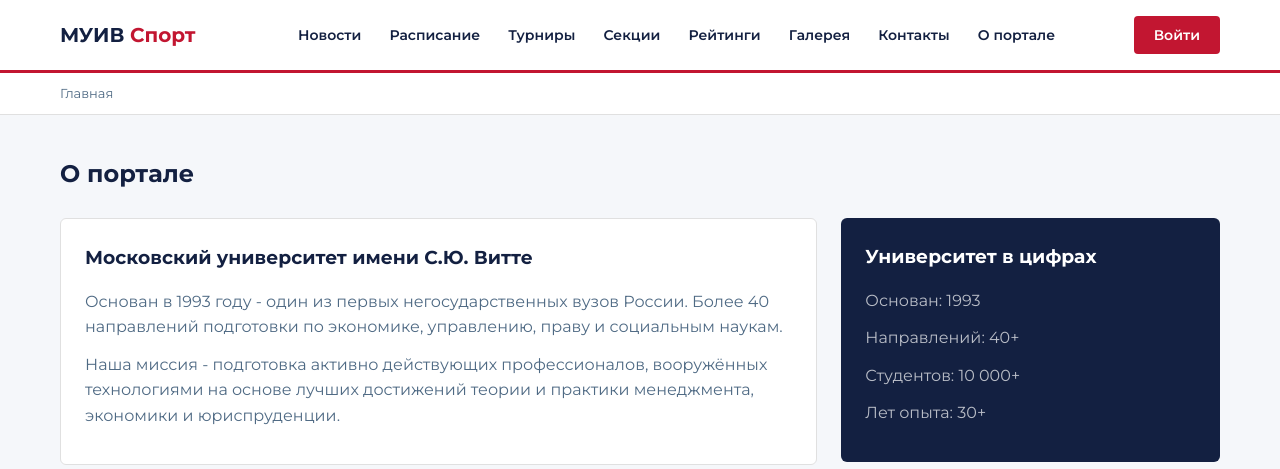
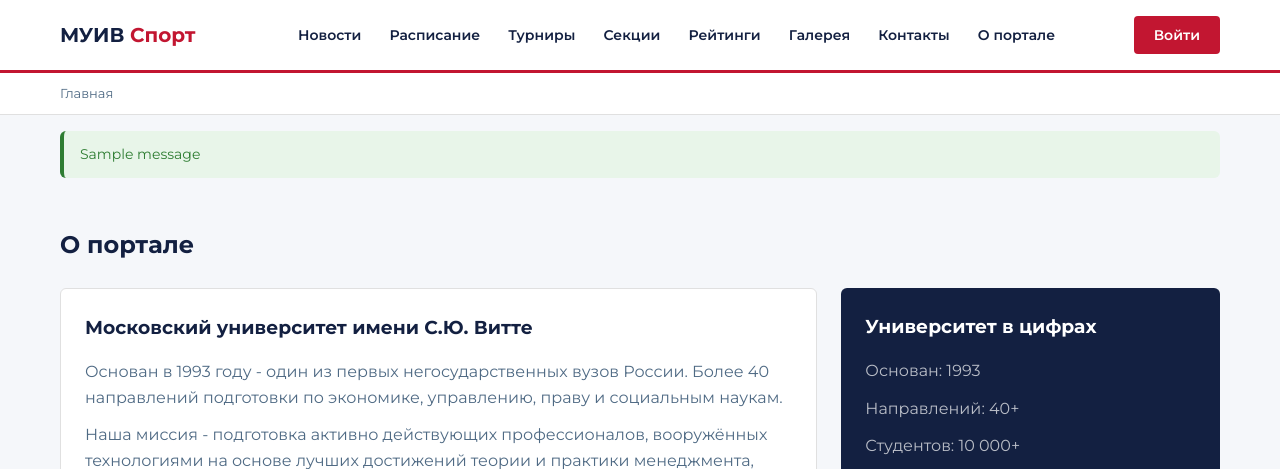
Before and after one commit to Dim-Dim-git/vitte-sport, a Django app: page /about/ in a window 1280 px wide. Shown: the top 469 px of the page. Run offline with Django 5.2, Linux system fonts and the light colour scheme; one stand-in notice (Sample message) is shown.

Commit message:
Add flash messages for training and tournament registration

```diff
--- a/main/views.py
+++ b/main/views.py
@@ -2,6 +2,7 @@
 from django.contrib.auth import logout, login
 from django.contrib.auth.decorators import login_required
 from django.contrib.auth.forms import UserCreationForm
+from django.contrib import messages
 from .models import Sport, News, UserProfile, Training, Feedback, TrainingRecord, Gallery, Tournament, TournamentParticipant, Achievement
 
 # Главная страница
@@ -175,12 +176,26 @@
         'records': records
     })
 
+
+
 # Запись студента на тренировку
 @login_required
 def training_register(request, pk):
     training = get_object_or_404(Training, pk=pk)
-    TrainingRecord.objects.get_or_create(user=request.user, training=training)
+    taken = TrainingRecord.objects.filter(training=training).count()
+    if taken >= training.capacity:
+        messages.error(request, 'Нет свободных мест на эту тренировку.')
+        return redirect('/schedule/')
+    record, created = TrainingRecord.objects.get_or_create(user=request.user, training=training)
+    if created:
+        messages.success(request, 'Вы записаны на тренировку.')
+    else:
+        messages.info(request, 'Вы уже записаны на эту тренировку.')
+
     return redirect('/schedule/')
+
+
+
 
 # Проверка роли администратора портала
 def is_portal_admin(user):
--- a/templates/base.html
+++ b/templates/base.html
@@ -40,6 +40,21 @@
     </div>
   </div>
 
+
+  {% if messages %}
+    <div class="container" style="padding-top: 16px;">
+      {% for message in messages %}
+        <div style="padding: 12px 16px; border-radius: 6px; margin-bottom: 8px; font-size: 14px; font-weight: 500;
+          {% if message.tags == 'success' %}background: #e8f5e9; color: #2e7d32; border-left: 4px solid #2e7d32;
+          {% elif message.tags == 'error' %}background: #ffebee; color: #c62828; border-left: 4px solid #c62828;
+          {% else %}background: #e3f2fd; color: #1565c0; border-left: 4px solid #1565c0;{% endif %}">
+          {{ message }}
+        </div>
+      {% endfor %}
+    </div>
+  {% endif %}
+
+
   {% block content %}{% endblock %}
 
 <footer style="background: var(--dark); color: white; margin-top: 60px; padding: 32px 0 24px;">
```
Also changed, not shown: db.sqlite3.
